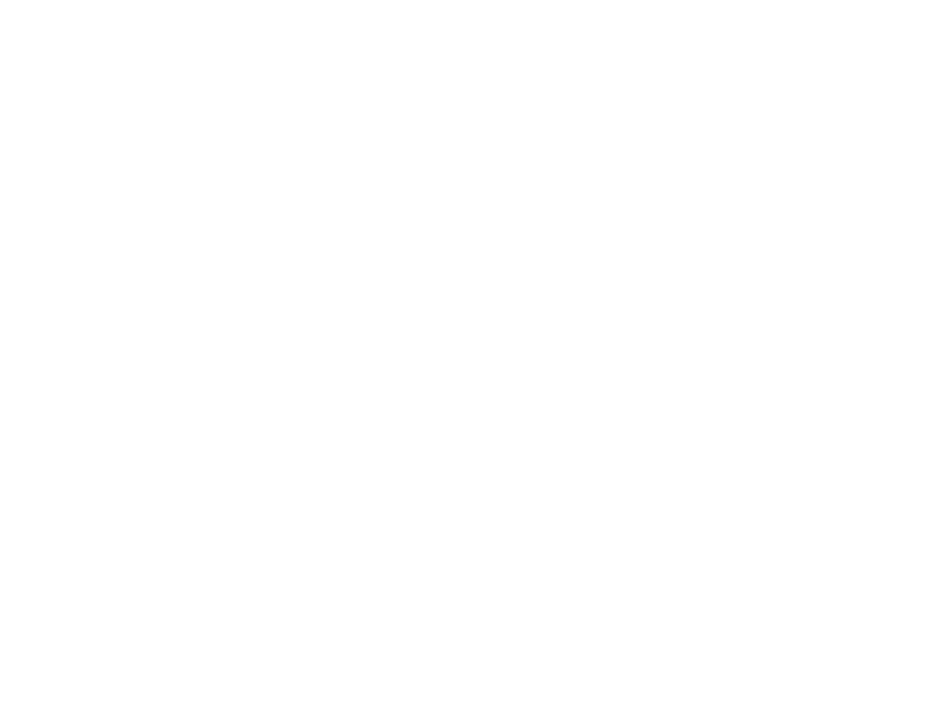
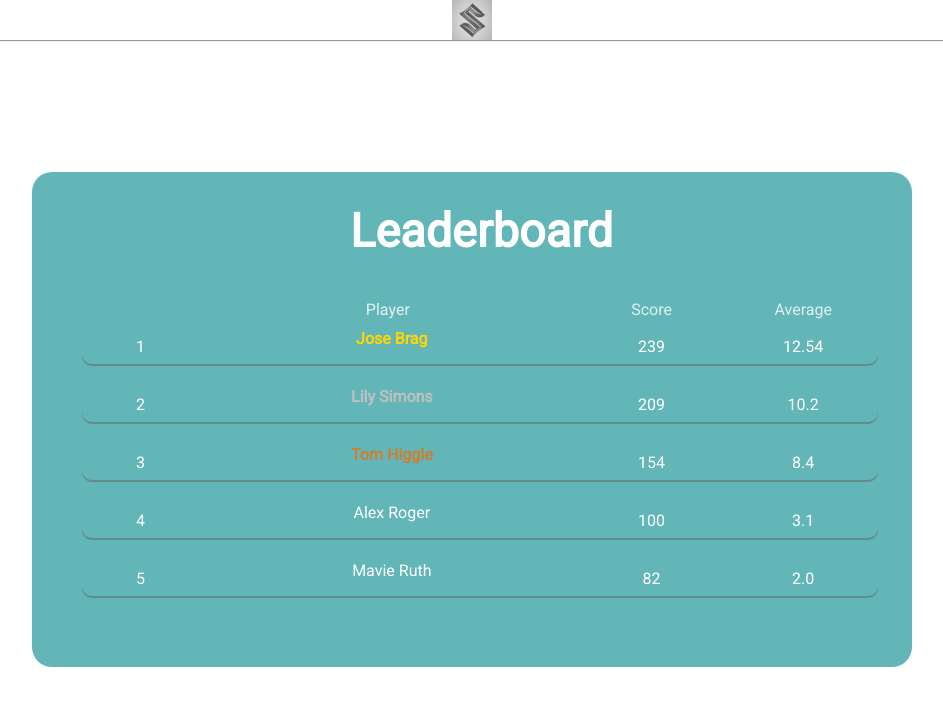
Before and after one commit to sameeraswal/Suzuki_Arena-1, a React (Create React App) app: page /leaderboard in a window 1280 px wide. Before the commit this address had no page. Shown: the top 706 px of the page, without its empty margins (168-1111 px from the left). Built offline with nearby package versions, Linux system fonts and the light colour scheme.

Commit message:
15 commit

```diff
--- a/src/App.js
+++ b/src/App.js
@@ -13,6 +13,7 @@
 import Cards from "./Components/Cards";
 import Login from "./Components/Login";
 import Afterflip from "./Components/Afterflip";
+import Leaderboard from "./Components/leaderboard/Leaderboard";
 
 const App = () => {
   const data = [
@@ -39,6 +40,7 @@
           <Route path="/guideline" element={<Guildeline />}></Route>
           <Route path="/randomizer" element={<Randomizer />}></Route>
           <Route path="/dice" element={<Dice />}></Route>
+          <Route path="/leaderboard" element={<Leaderboard />}></Route>
           <Route
             path="/afterflip/height"
             element={<Afterflip title={data[0].cardName} />}
--- /dev/null
+++ b/src/Components/leaderboard/Leaderboard.jsx
@@ -0,0 +1,78 @@
+import React from "react";
+import Navbar from ".././Navbar";
+import "./leaderboard.css";
+
+const Leaderboard = () => {
+  return (
+    <>
+      <Navbar></Navbar>
+      <div className="leaderboard-container">
+        <div className="leaderboard">
+          <div className="description">
+            <h3>Leaderboard</h3>
+          </div>
+          <table>
+            <thead>
+              <tr>
+                <td></td>
+                <td>Player</td>
+                <td>Score</td>
+                <td>Average</td>
+              </tr>
+            </thead>
+
+            <tbody>
+              <tr>
+                <td>1</td>
+                <td>
+                  <p id="winner">Jose Brag</p>
+                </td>
+                <td>239</td>
+                <td>12.54</td>
+              </tr>
+              <br />
+              <tr>
+                <td>2</td>
+                <td>
+                  <p id="runner-up"> Lily Simons</p>
+                </td>
+                <td>209</td>
+                <td>10.2</td>
+              </tr>
+              <br />
+              <tr>
+                <td>3</td>
+                <td>
+                  <p id="second-runner-up"> Tom Higgle</p>
+                </td>
+                <td>154</td>
+                <td>8.4</td>
+              </tr>
+              <br />
+              <tr>
+                <td>4</td>
+                <td>
+                  <p> Alex Roger</p>
+                </td>
+                <td>100</td>
+                <td>3.1</td>
+              </tr>
+              <br />
+              <tr>
+                <td>5</td>
+                <td>
+                  <p> Mavie Ruth</p>
+                </td>
+                <td>82</td>
+                <td>2.0</td>
+              </tr>
+              <br />
+            </tbody>
+          </table>
+        </div>
+      </div>
+    </>
+  );
+};
+
+export default Leaderboard;
--- /dev/null
+++ b/src/Components/leaderboard/leaderboard.css
@@ -0,0 +1,104 @@
+* {
+  margin: 0;
+  padding: 0;
+}
+
+.leaderboard-container {
+  display: flex;
+  align-items: center;
+  margin-top: 130px;
+}
+
+.leaderboard {
+  max-width: 55em;
+  margin-right: auto;
+  margin-left: auto;
+  display: block;
+  padding: 3em;
+  padding-top: 2em;
+  background-color: #62b6b7;
+  border-radius: 20px;
+}
+.theme-img {
+  width: 20em;
+  border-radius: 10px;
+}
+.description {
+  display: inline-block;
+  text-align: center;
+  /* margin: 1em; */
+  color: white;
+  /* transform: translateY(-5em); */
+  margin-left: 270px;
+  font-size: 40px;
+}
+
+table {
+  margin-top: 2em;
+  width: 50em;
+  color: white;
+  margin-right: auto;
+  margin-left: auto;
+}
+table thead {
+  opacity: 0.8;
+}
+table img {
+  width: 2em;
+  height: 2em;
+  border-radius: 100%;
+}
+table td {
+  max-width: 2em;
+  padding: 0.5em;
+  text-align: center;
+}
+tbody tr {
+  box-shadow: 0 2px rgba(100, 100, 100, 0.5);
+  border-radius: 10px;
+}
+tbody tr:hover {
+  transform: scale(1.025);
+  transition: 0.2s ease-in-out;
+}
+tbody tr td:nth-child(2) p {
+  display: inline-block;
+  transform: translateY(-0.5em);
+  padding-left: 0.5em;
+  text-align: left;
+}
+table td:nth-child(2) {
+  max-width: 5em;
+}
+
+#winner {
+  color: gold;
+  font-weight: 800;
+}
+#runner-up {
+  color: silver;
+  font-weight: 800;
+  border-radius: 10px;
+}
+#second-runner-up {
+  color: #cd7f32;
+  font-weight: 800;
+}
+@media (max-width: 860px) {
+  .leaderboard {
+    padding: 0;
+  }
+  .theme-img {
+    margin-right: auto;
+    margin-left: auto;
+    display: block;
+  }
+  .description {
+    display: block;
+    transform: translateY(0);
+  }
+  table {
+    max-width: 100vw;
+    overflow-x: scroll;
+  }
+}
```
